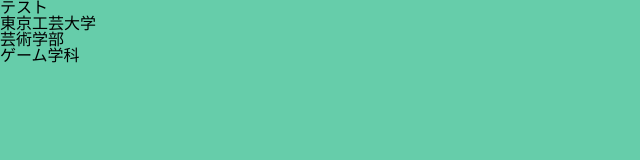
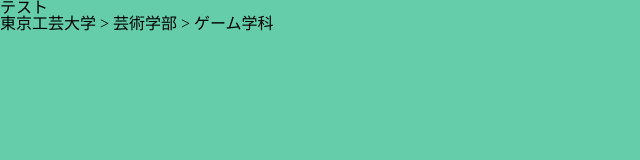
Before and after one commit to atsushi461/web1-8, a plain HTML site: page index.html in a window 1280 px wide. Shown: the whole page, without its empty margins (0-640 px from the left). Drawn offline with Linux system fonts and the light colour scheme.

Commit message:
Update default.css

```diff
--- a/css/default.css
+++ b/css/default.css
@@ -48,3 +48,15 @@ table {
 	border-collapse: collapse;
 	border-spacing: 0;
 }
+
+.breadcrumbs li {
+	display: inline;
+	list-style-type: none;
+}
+.breadcrumbs li:before {
+	content: " > ";
+}
+
+.breadcrumbs li:first-child:before {
+	content:"";
+}
```
